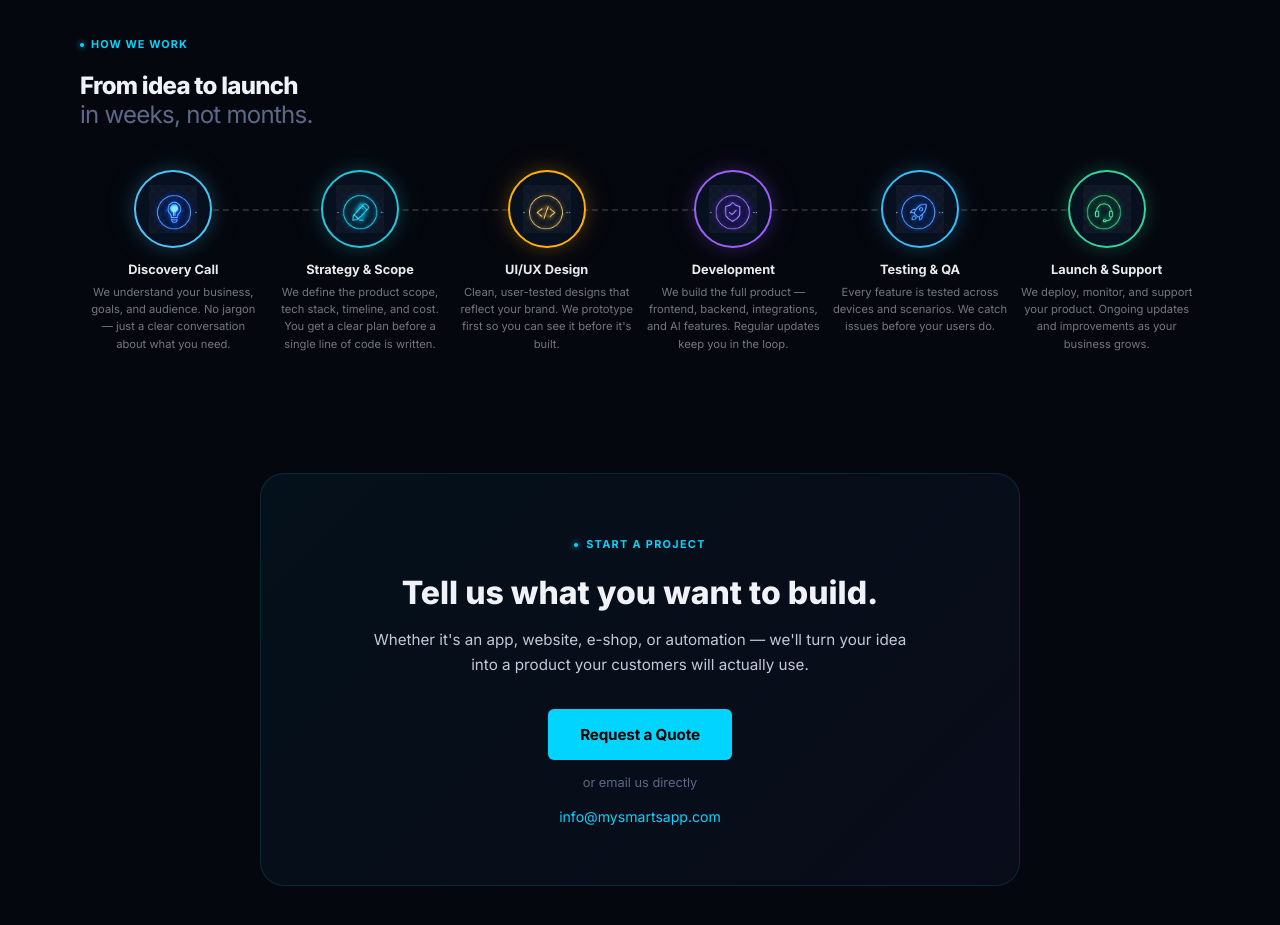
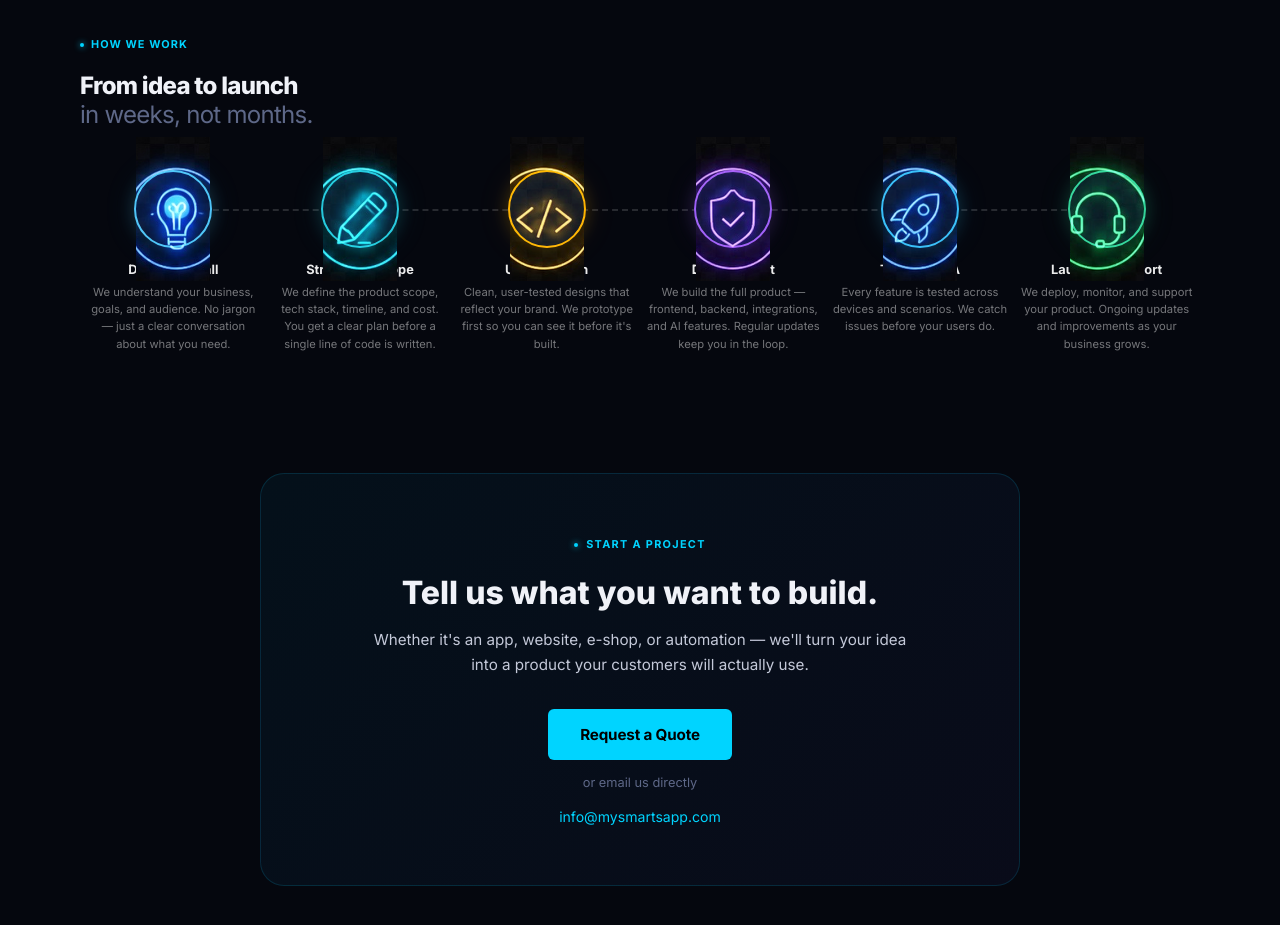
Before and after one commit to Sabbasromania-ai/mysmartapp-site, a React (Vite) app: page / in a window 1280 px wide. Shown: the part 3260-4185 px from the top of the page. Built offline with nearby package versions, Linux system fonts and the light colour scheme.

Commit message:
fix: icons 195% to fill circle edge

```diff
--- a/src/components/HowItWorks.tsx
+++ b/src/components/HowItWorks.tsx
@@ -47,7 +47,7 @@ export default function HowItWorks() {
                 <img
                   src={step.img}
                   alt={step.titleKey}
-                  style={{ width: 48, height: 48, objectFit: 'contain', mixBlendMode: 'screen' }}
+                  style={{ width: '195%', height: '195%', objectFit: 'cover', mixBlendMode: 'screen' }}
                 />
               </div>
               <div className="proc-step-title">{t(step.titleKey)}</div>
```
